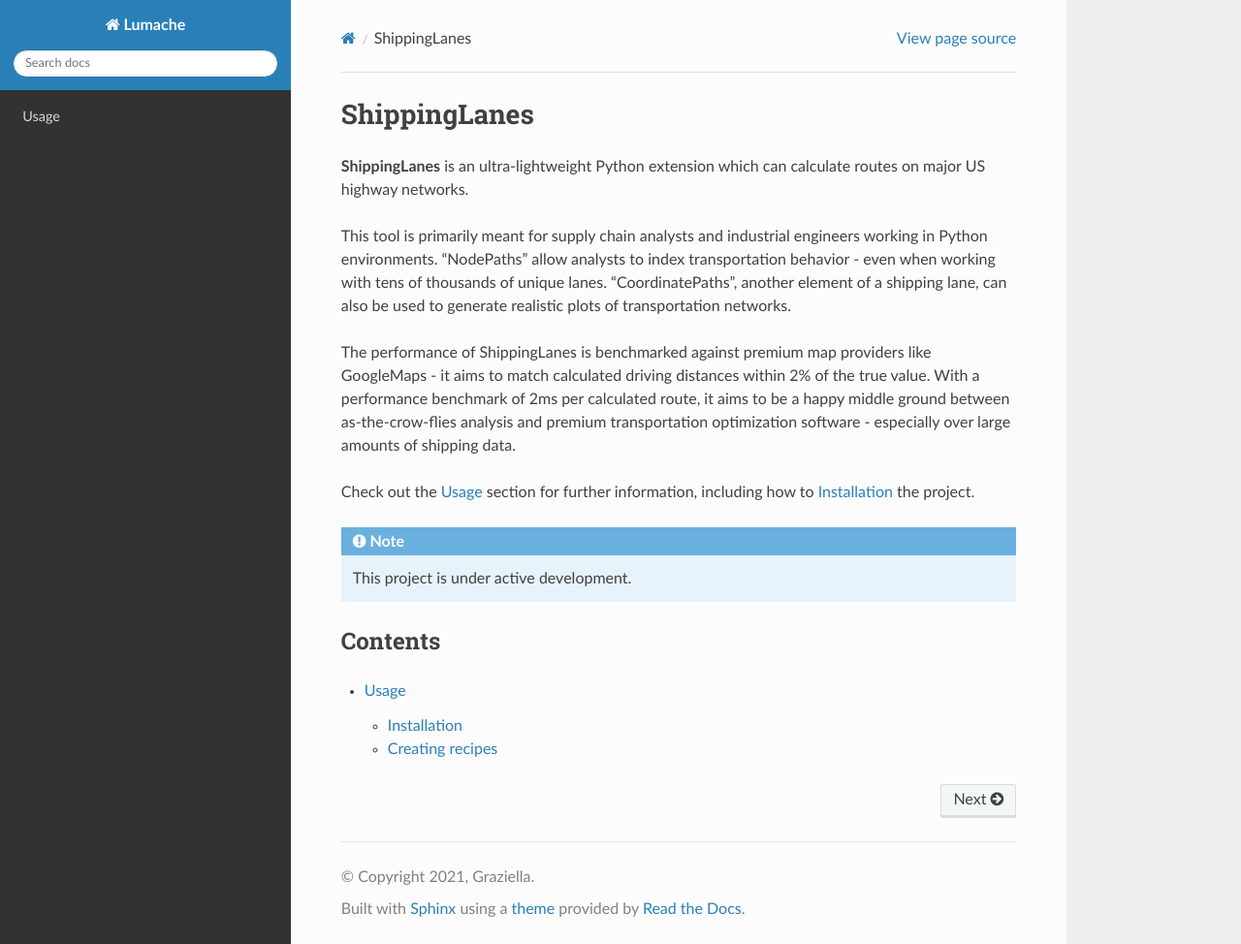
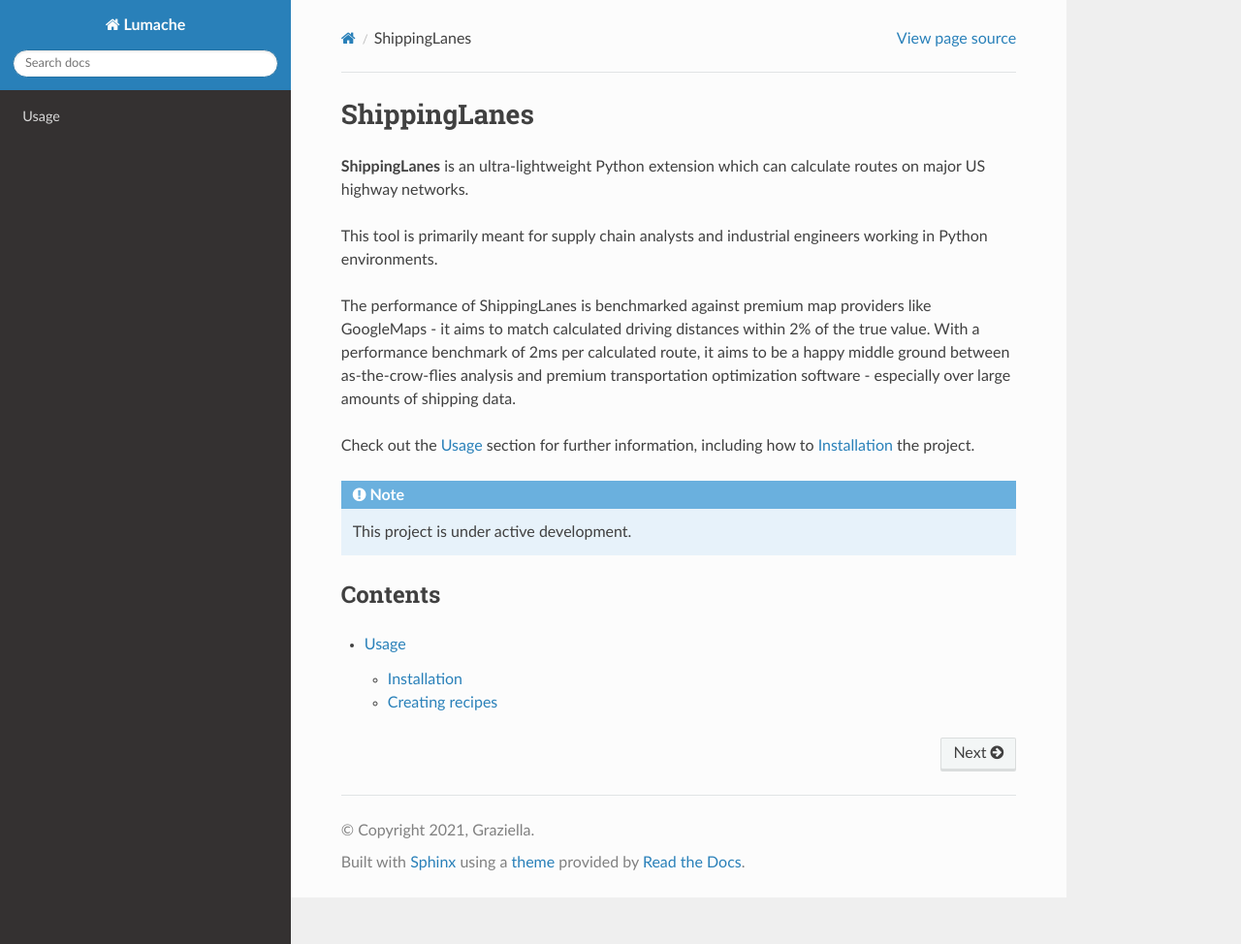
Before and after one commit to amarsrivastava19/ShippingLanes, a Sphinx documentation site: the page built from docs/source/index.rst, in a window 1280 px wide and 974 px high. Shown: the whole window at 97% size. Built offline with Sphinx 7.4.7 and the Read the Docs theme 3.1.0, drawn with Linux system fonts in a browser that asks for light colours; pages that are not in the unit, such as notebooks, are missing from menus.

Commit message:
Update index.rst

```diff
--- a/docs/source/index.rst
+++ b/docs/source/index.rst
@@ -3,7 +3,7 @@ ShippingLanes
 
 **ShippingLanes** is an ultra-lightweight Python extension which can calculate routes on major US highway networks.
 
-This tool is primarily meant for supply chain analysts and industrial engineers working in Python environments. "NodePaths" allow analysts to index transportation behavior - even when working with tens of thousands of unique lanes. "CoordinatePaths", another element of a shipping lane, can also be used to generate realistic plots of transportation networks.
+This tool is primarily meant for supply chain analysts and industrial engineers working in Python environments.
 
 The performance of ShippingLanes is benchmarked against premium map providers like GoogleMaps - it aims to match calculated driving distances within 2% of the true value. With a performance benchmark of 2ms per calculated route, it aims to be a happy middle ground between as-the-crow-flies analysis and premium transportation optimization software - especially over large amounts of shipping data.
 
```
